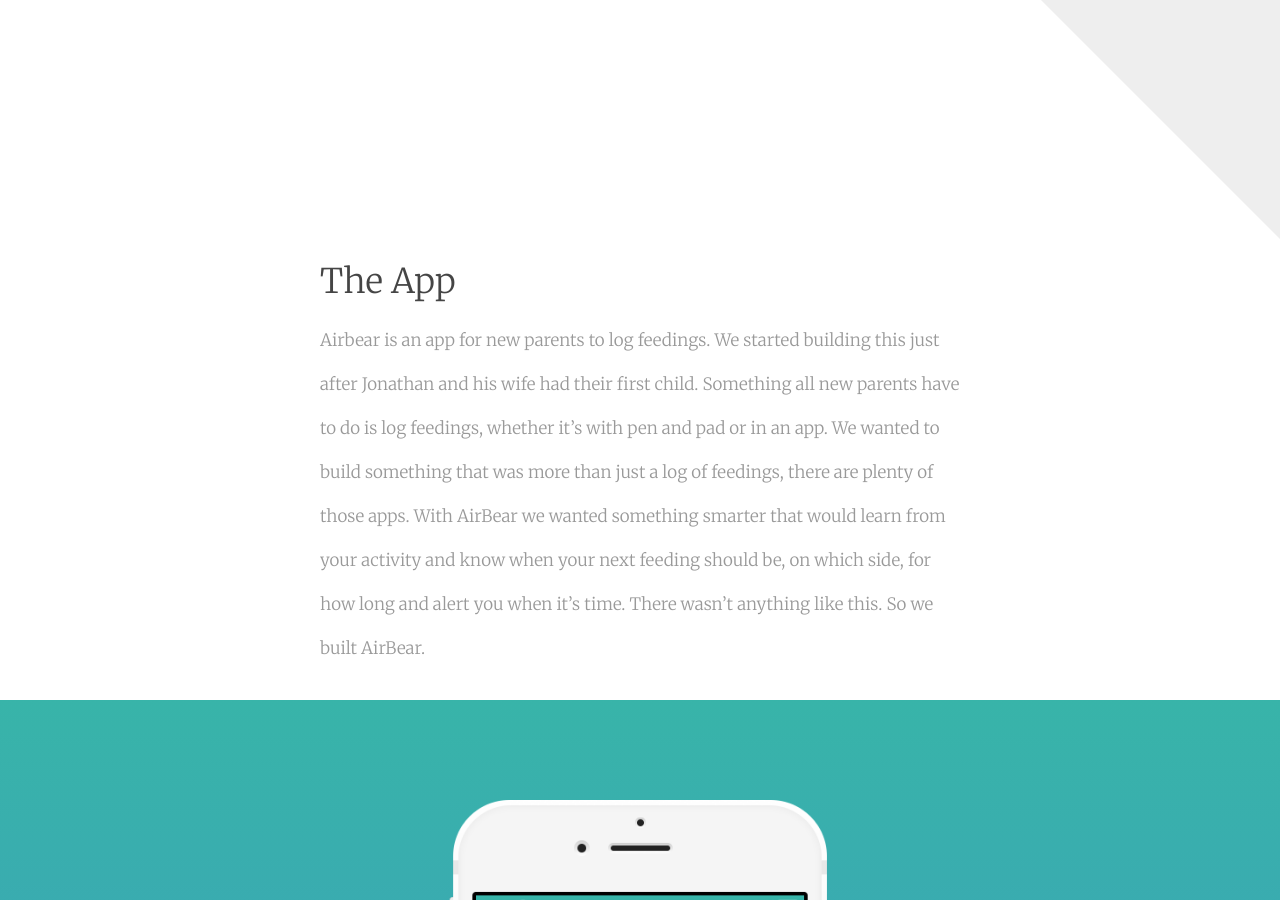
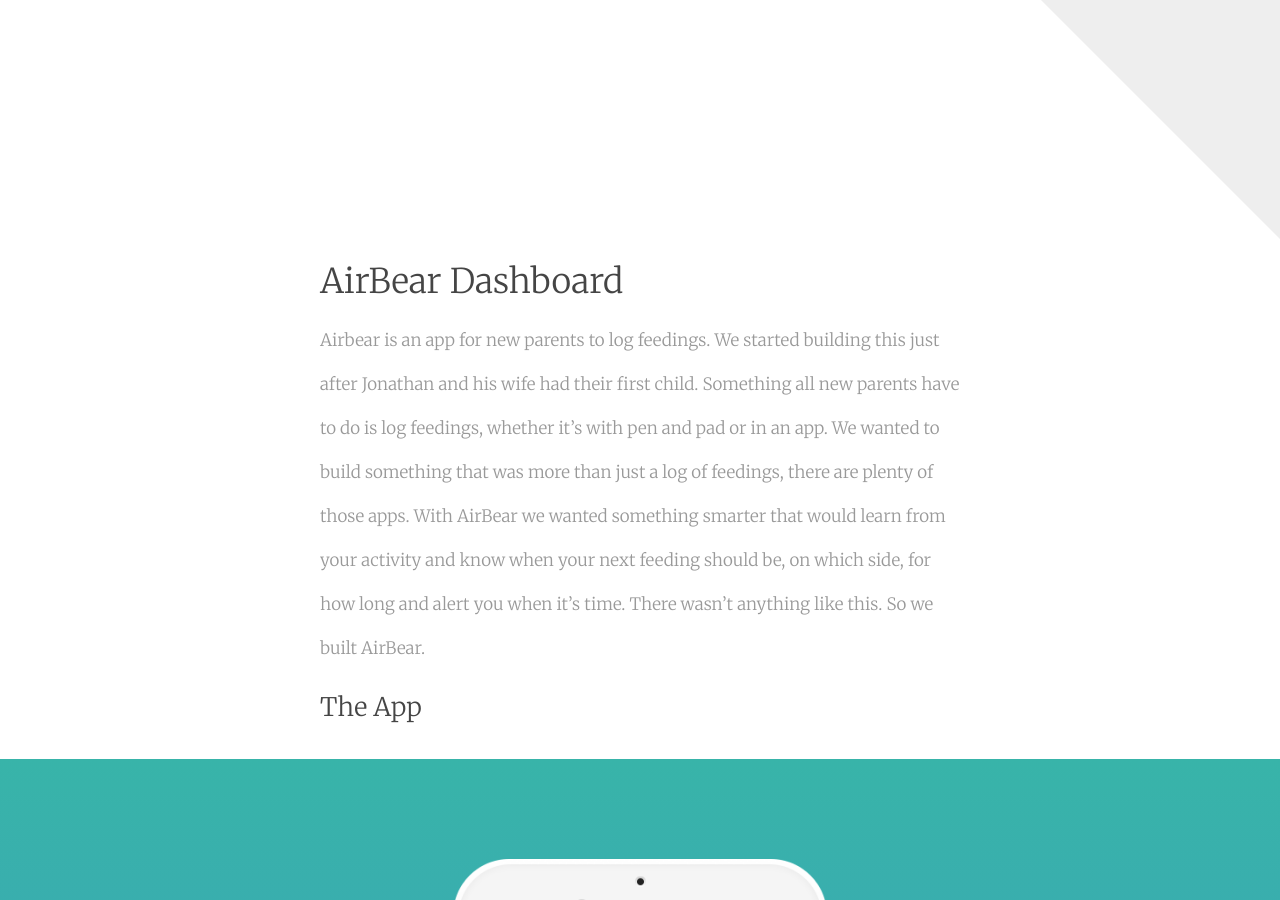
Before and after one commit to aaronrelph/aaronrelph.github.io, a Jekyll site: the page built from airbear.html, in a window 1280 px wide and 900 px high, scrolled down 761 px. Built offline with Jekyll 4.4.1, drawn with Linux system fonts in a browser that asks for light colours; nearby versions of some CDN libraries.

Commit message:
AirBear content

```diff
--- a/airbear.html
+++ b/airbear.html
@@ -34,8 +34,9 @@
   <div class="feature-section" id="gumroad-other">
 
     <div class="feature-main-content">
-      <h1>The App</h1>
+      <h1>AirBear Dashboard</h1>
       <p>Airbear is an app for new parents to log feedings. We started building this just after Jonathan and his wife had their first child. Something all new parents have to do is log feedings, whether it’s with pen and pad or in an app. We wanted to build something that was more than just a log of feedings, there are plenty of those apps. With AirBear we wanted something smarter that would learn from your activity and know when your next feeding should be, on which side, for how long and alert you when it’s time. There wasn’t anything like this. So we built AirBear.</p>
+      <h2>The App</h2>
     </div>
     <div class="feature-main airbear">
     <img src="/images/work/airbear/main.png">
```
Also changed, not shown: 2 other files.
